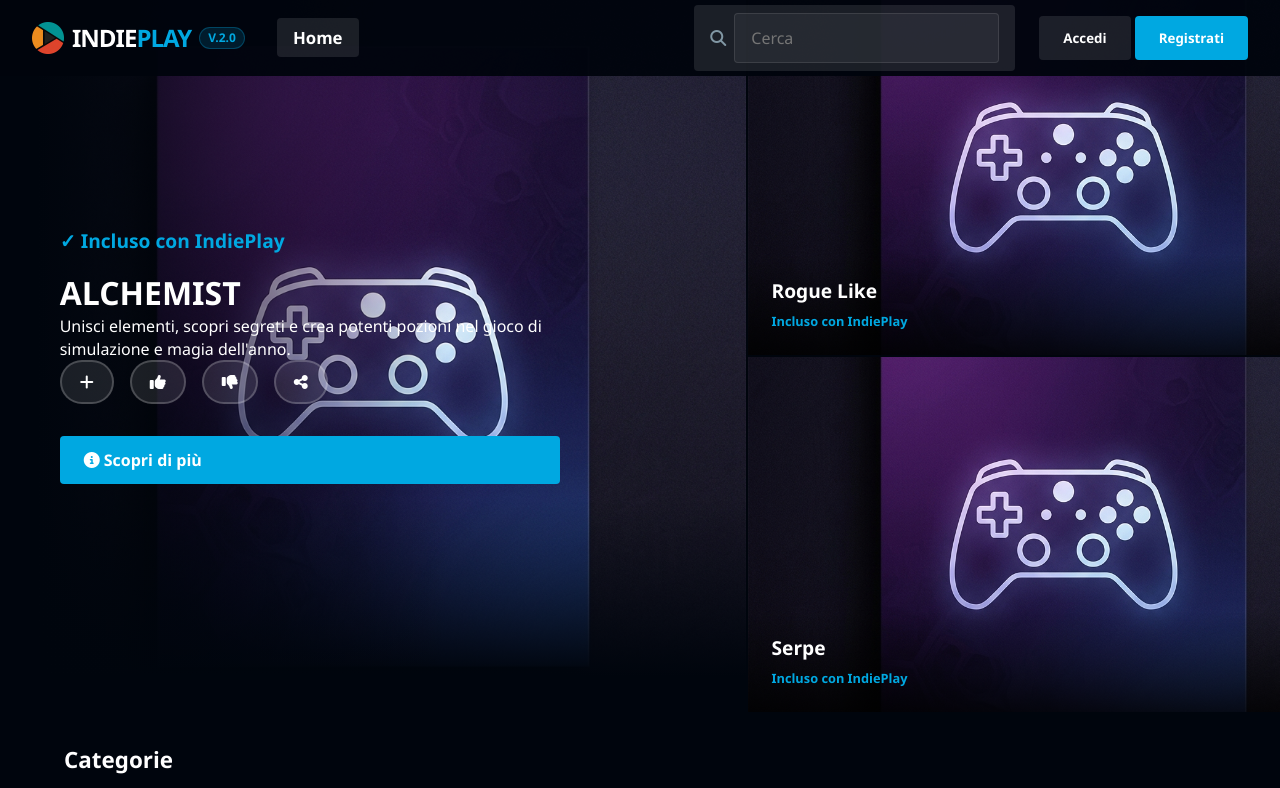
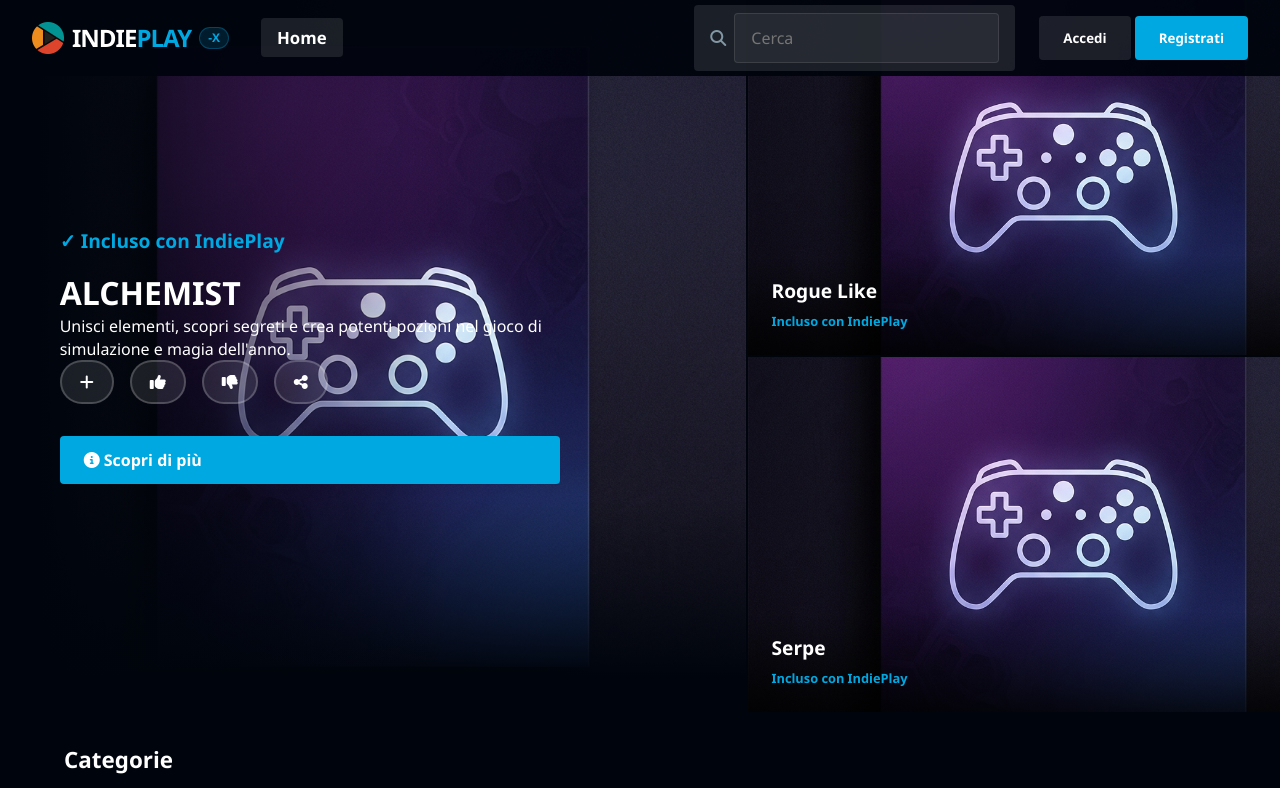
Before and after one commit to ALATA2/INDIEPLAYX, a website built with Vite: page index.html in a window 1280 px wide. Shown: the top 788 px of the page. Built offline with nearby package versions, Linux system fonts and the light colour scheme; some packages are replaced by stand-ins of ours; no server answers; the database is empty; a web font is replaced by a local one.

Commit message:
Update logo to INDIEPLAY-X

```diff
--- a/index.html
+++ b/index.html
@@ -51,7 +51,7 @@
                 <a href="/" class="prime-logo" style="text-decoration: none; display: flex; align-items: center; gap: 8px;">
                     <img src="/images/logo_litte.png" alt="Logo" style="height: 32px; width: auto; object-fit: contain;">
                     <span style="color: white; font-weight: 900; font-size: 1.5rem; letter-spacing: -1px;">INDIE<span style="color: var(--prime-blue);">PLAY</span></span>
-                    <span style="font-size: 0.75rem; background: rgba(0, 168, 225, 0.15); color: var(--prime-blue); padding: 2px 8px; border-radius: 20px; font-weight: 700; border: 1px solid rgba(0, 168, 225, 0.3); text-transform: uppercase; letter-spacing: 0;">v.2.0</span>
+                    <span style="font-size: 0.75rem; background: rgba(0, 168, 225, 0.15); color: var(--prime-blue); padding: 2px 8px; border-radius: 20px; font-weight: 700; border: 1px solid rgba(0, 168, 225, 0.3); text-transform: uppercase; letter-spacing: 0;">-X</span>
                 </a>
                 <ul class="nav-links">
                     <li><a href="#store" class="active">Home</a></li>
```
Also changed, not shown: account.html (+1 -1 lines), game.html (+1 -1 lines).
